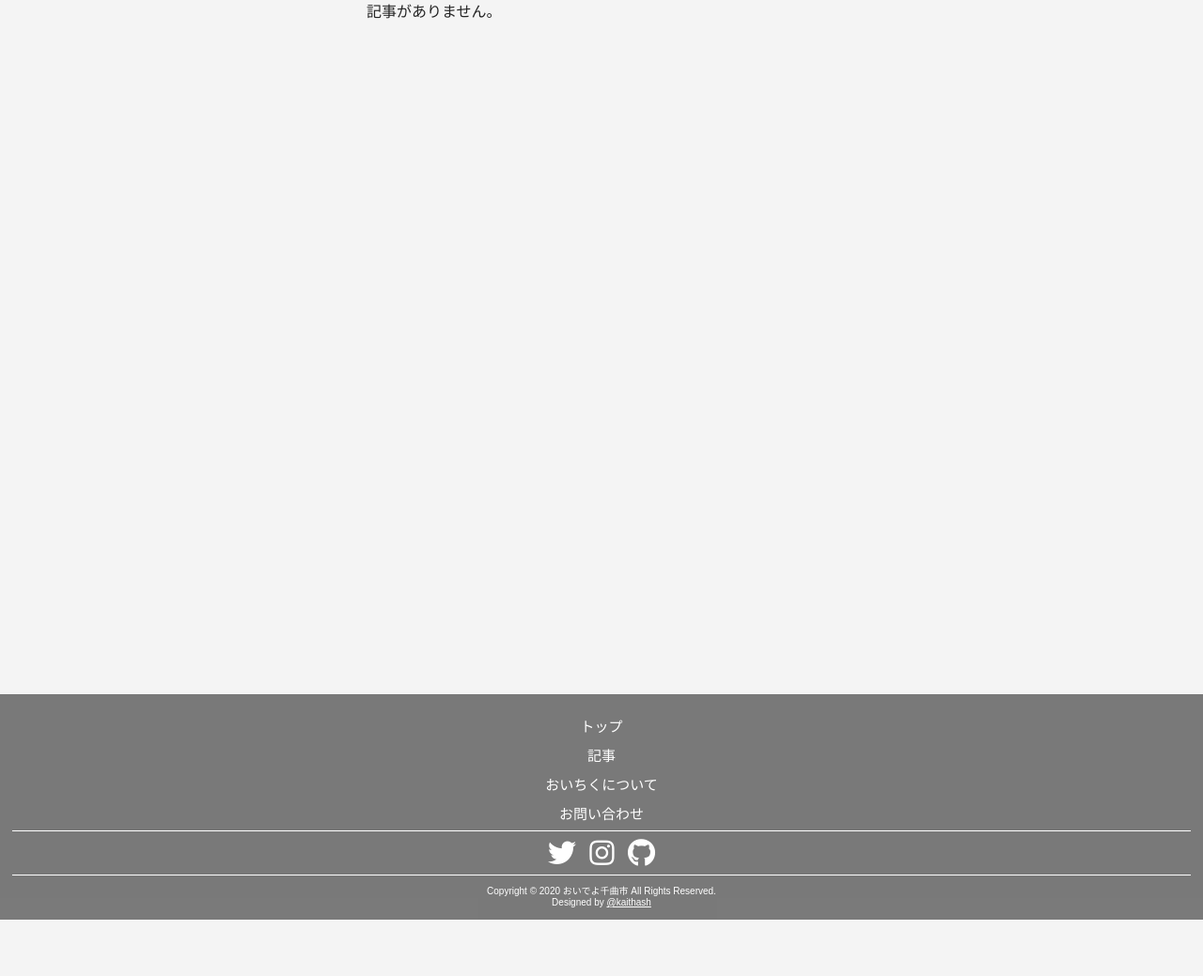
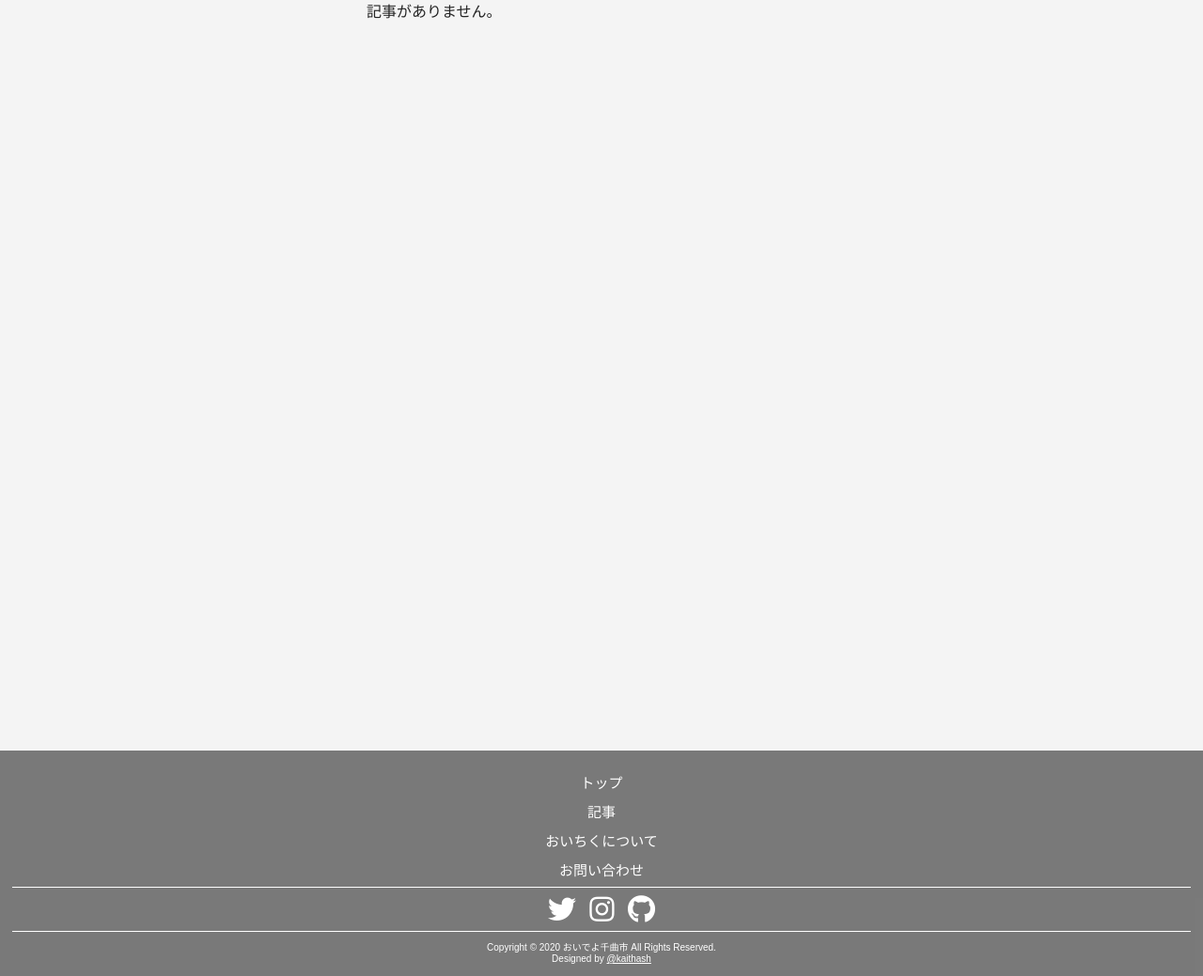
Before and after one commit to oichiku/oichiku-web, a FastAPI app: template templates/article-view.html in a window 1280 px wide. Shown: the part 61-1100 px from the top of the page at 94% size. Before the commit the page ends 1040 px from the top, so only its background shows below. Run offline with FastAPI, Linux system fonts and the light colour scheme; the template is opened without the code that fills it, so the values that code supplies are empty; some libraries are stand-ins or nearby versions.

Commit message:
change article view page settings

```diff
--- a/static/css/article.css
+++ b/static/css/article.css
@@ -3,7 +3,6 @@ header {
 }
 noarticle {
     display: block;
-    height: calc(100vh - 60px);
 }
 .movable {
     width: 100%;
@@ -11,7 +10,9 @@ noarticle {
     top: 60px;
 }
 .content {
-    width: 100%;
+    width: calc(100% - 40px);
     max-width: 500px;
+    min-height: 100vh;
     margin: 0 auto;
+    padding: 0 20px;
 }
```
